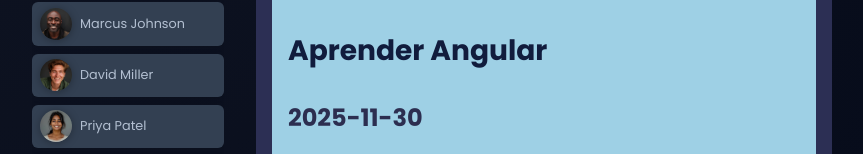
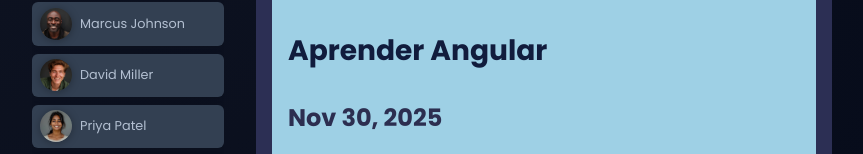
Before and after one commit to jpmaciel22/cursoAngular, an Angular app in the folder 01-starting-project/: page / in a window 1280 px wide. Both pictures are taken after a click on the button "Jasmine Washington". Shown: the part 385-539 px from the top of the page, without its empty margins (208-1071 px from the left). Built offline with nearby package versions, Linux system fonts and the light colour scheme.

Commit message:
alterações finais visuais

```diff
--- a/01-starting-project/src/app/tasks/task/task.component.html
+++ b/01-starting-project/src/app/tasks/task/task.component.html
@@ -1,7 +1,7 @@
 <app-card>
   <article>
     <h3>{{ task.title }}</h3>
-    <time>{{ task.dueDate }}</time>
+    <time>{{ task.dueDate | date}}</time>
     <p> {{ task.summary }}</p>
     <p class="actions">
       <button (click)="onCompleteTask()">Complete</button>
--- a/01-starting-project/src/app/tasks/task/task.component.ts
+++ b/01-starting-project/src/app/tasks/task/task.component.ts
@@ -1,10 +1,12 @@
 import { Component, EventEmitter, Input, Output} from '@angular/core';
+import { DatePipe } from '@angular/common';
+
 import { Task } from './task.model';
 import { CardComponent } from "../../shared/card/card.component";
 @Component({
   selector: 'app-task',
   standalone: true,
-  imports: [CardComponent],
+  imports: [CardComponent, DatePipe],
   templateUrl: './task.component.html',
   styleUrl: './task.component.css'
 })
--- a/01-starting-project/src/app/tasks/tasks.component.ts
+++ b/01-starting-project/src/app/tasks/tasks.component.ts
@@ -44,7 +44,7 @@
     return this.tasks.filter((task) => task.userId === this.userId)
   }
   onCompleteTaskTasks(id: string){
-    this.tasks = this.tasks.filter((task) => task.id === id)
+    this.tasks = this.tasks.filter((task) => task.id !== id)
   }
   onStartAddTask(status: boolean){
     this.isAddingTask = status;
```
